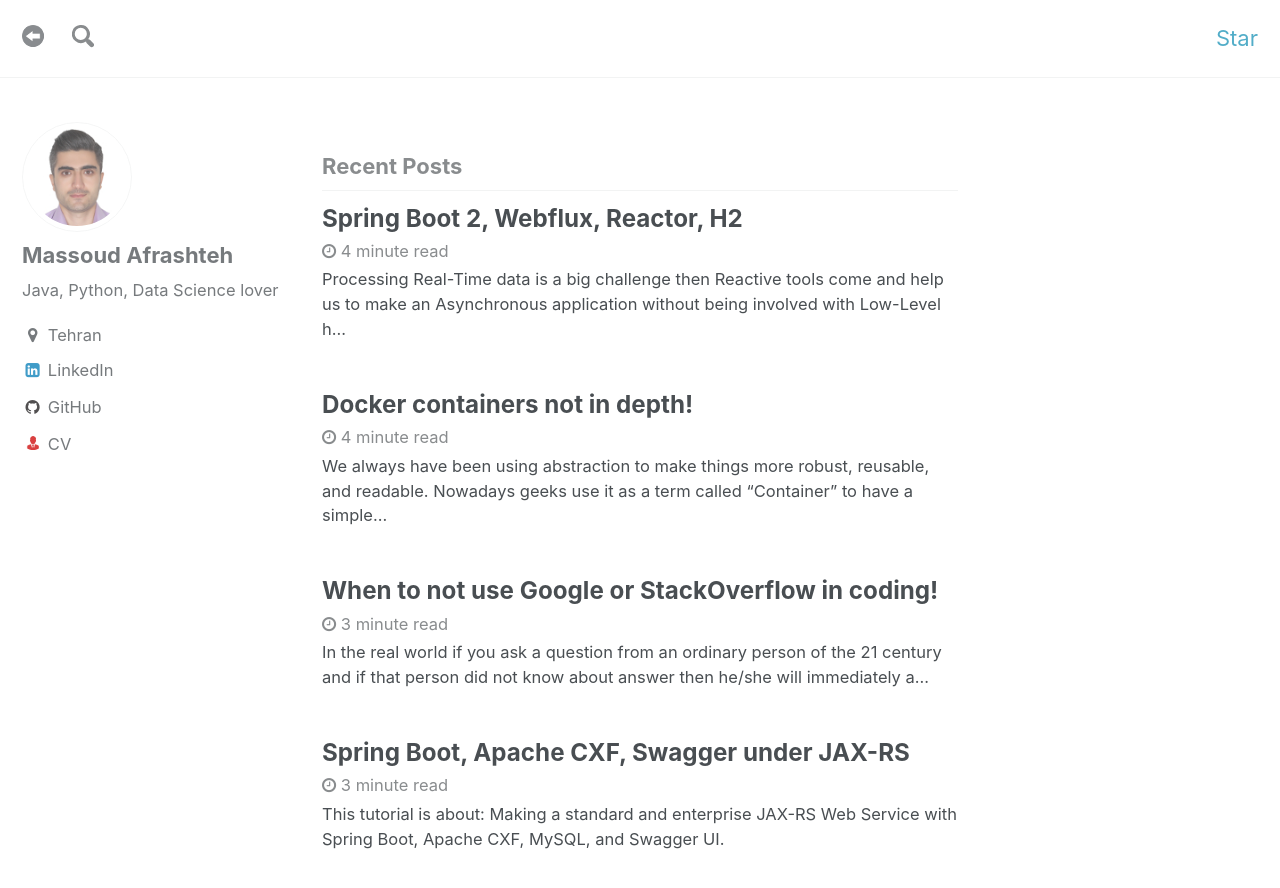
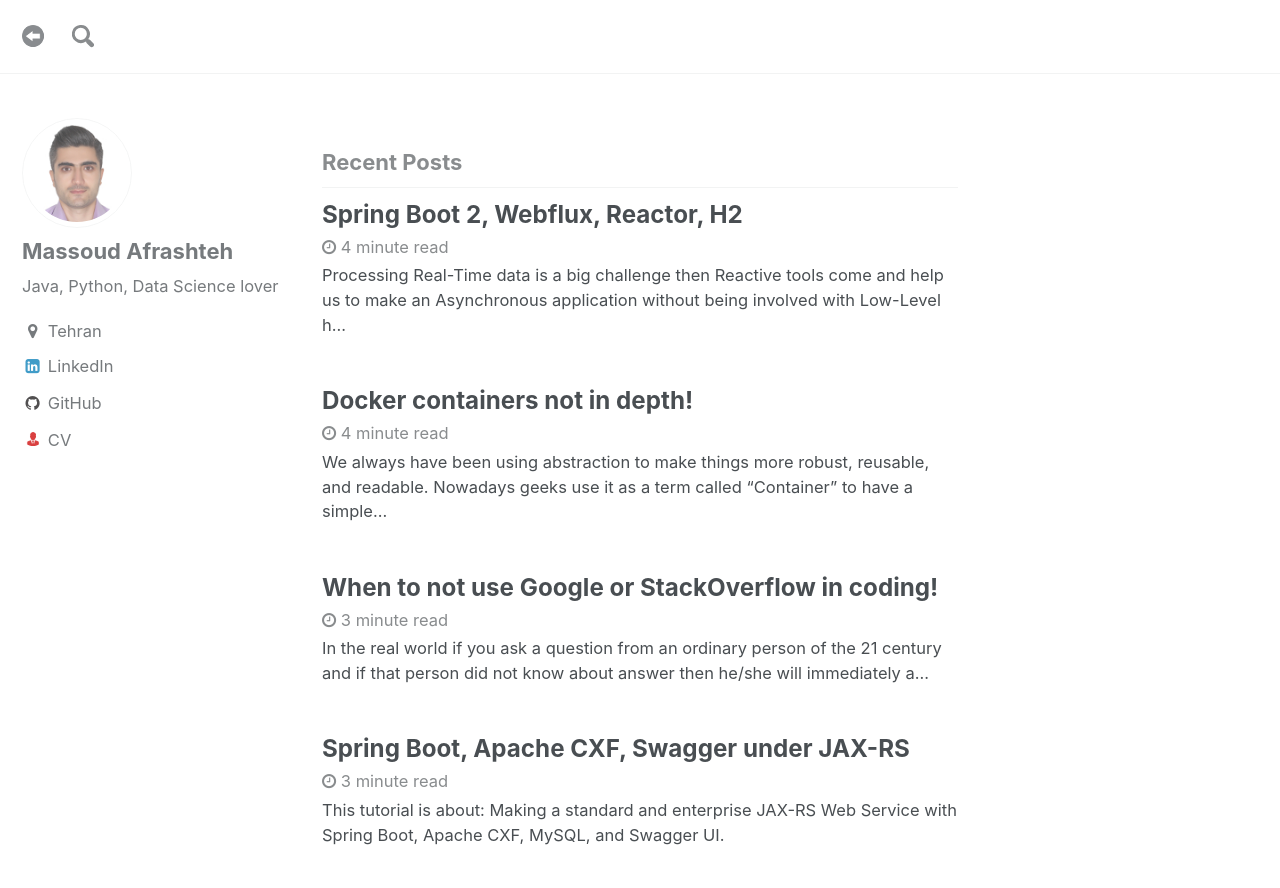
Before and after one commit to iamrdn/notes, a Jekyll site: the page built from index.html, in a window 1280 px wide and 900 px high. Shown: the top 888 px of the window. Built offline with Jekyll 4.4.1, drawn with Linux system fonts in a browser that asks for light colours; the list of posts is cut into pages by our own code.

```diff
--- a/_includes/github-fork.html
+++ b/_includes/github-fork.html
@@ -1,5 +1,5 @@
 <div style="float: right;">
-	<!-- <a href="https://github.com/massoudAfrashteh/code"><img style="position: fixed; top: 0; right: 0; border: 0;z-index: 1000;" src="/assets/images/icon forkme_right_darkblue_121621.png" alt="Fork me on GitHub"></a>-->
+	<!-- <a href="https://github.com/massoudAfrashteh/code"><img style="position: fixed; top: 0; right: 0; border: 0;z-index: 1000;" src="/assets/images/icon forkme_right_darkblue_121621.png" alt="Fork me on GitHub"></a> -->
  	<!-- Place this tag where you want the button to render. -->
-	<a class="github-button" href="https://github.com/massoudafrashteh/code" data-size="large" data-show-count="true" aria-label="Star massoudafrashteh/code on GitHub">Star</a>
+	<!-- <a class="github-button" href="https://github.com/massoudafrashteh/code" data-size="large" data-show-count="true" aria-label="Star massoudafrashteh/code on GitHub">Star</a> -->
 </div>
```
Also changed, not shown: assets/images/icon/fork-massoud-afrashteh-on-github.png (added).
